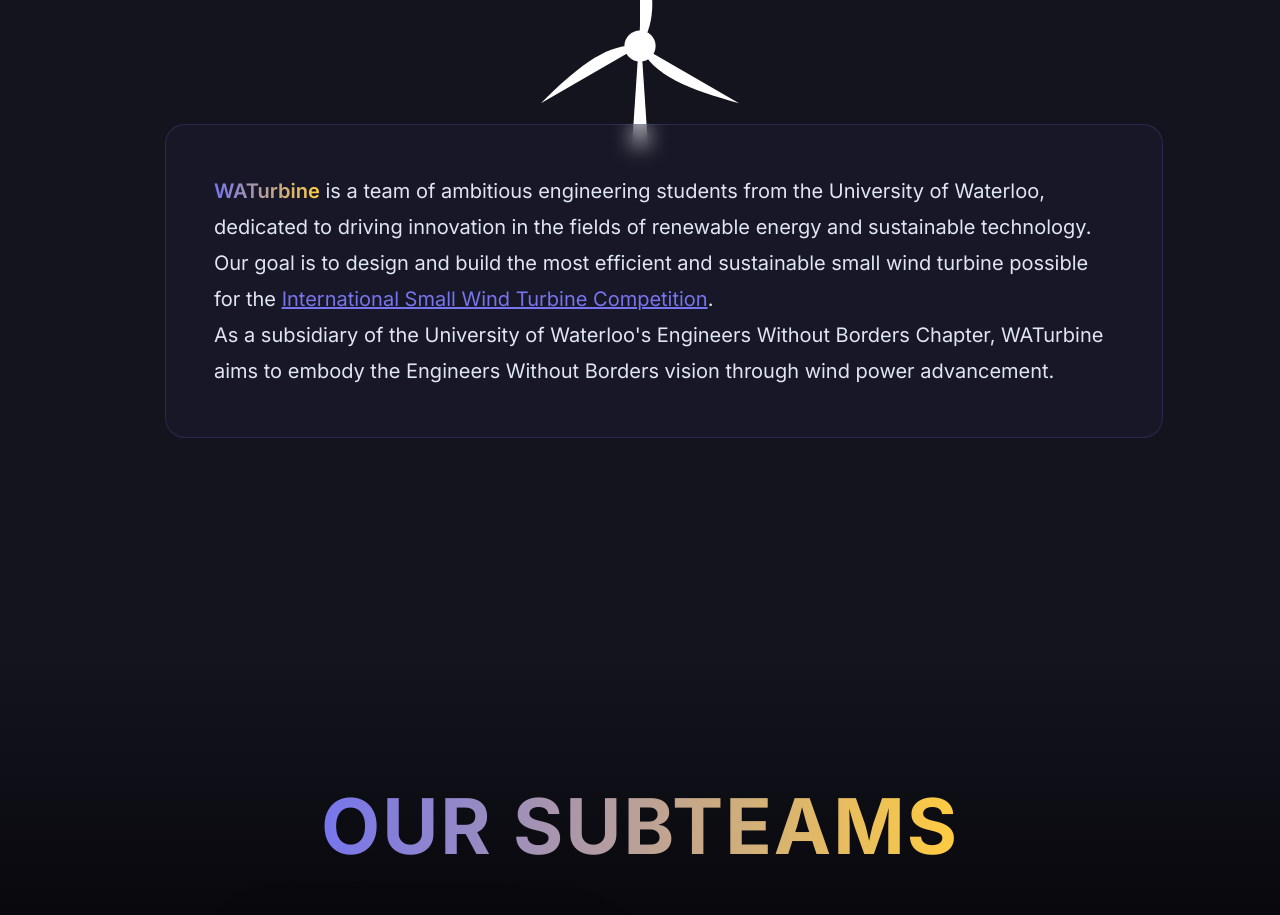
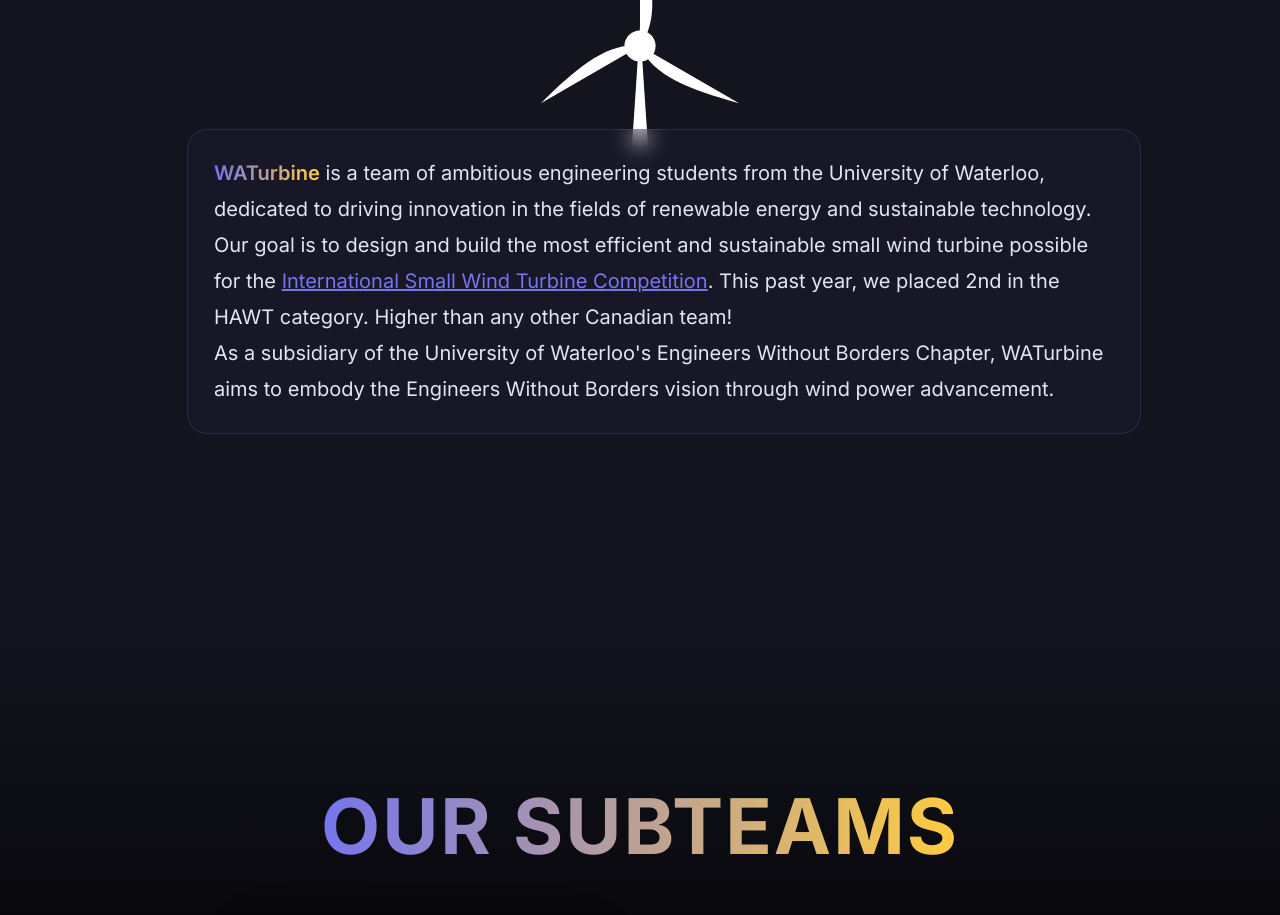
Before and after one commit to WATurbine/waturbine-website, a Next.js app: page / in a window 1280 px wide. Shown: the part 2060-2975 px from the top of the page. Built offline with nearby package versions, Linux system fonts and the light colour scheme; no server answers.

Commit message:
feat: added comp result to home who are we section.

```diff
--- a/app/page.js
+++ b/app/page.js
@@ -49,7 +49,7 @@
                 the fields of renewable energy and sustainable technology. Our goal
                 is to design and build the most efficient and sustainable small wind
                 turbine possible for the <Link href="https://www.hanze.nl/en/research/centres/entrance-centre-of-expertise-energy/projects/international-small-wind-turbine-contest-iswtc" target="_blank" rel="noopener noreferrer" className={styles.textLink}>International Small Wind Turbine
-                Competition</Link>.
+                Competition</Link>. This past year, we placed 2nd in the HAWT category. Higher than any other Canadian team!
               </p>
               <p className={styles.descriptionText}>
                 As a subsidiary of the University of Waterloo&apos;s Engineers
--- a/styles/Home.module.css
+++ b/styles/Home.module.css
@@ -113,7 +113,7 @@
   display: flex;
   flex-direction: column;
   gap: 2rem;
-  padding: clamp(1.5rem, 4vw, 3rem);
+  padding: clamp(1.5rem, 2vw, 3rem);
   background: rgba(34, 33, 60, 0.3);
   border-radius: 20px;
   border: 1px solid rgba(118, 117, 237, 0.2);
```
